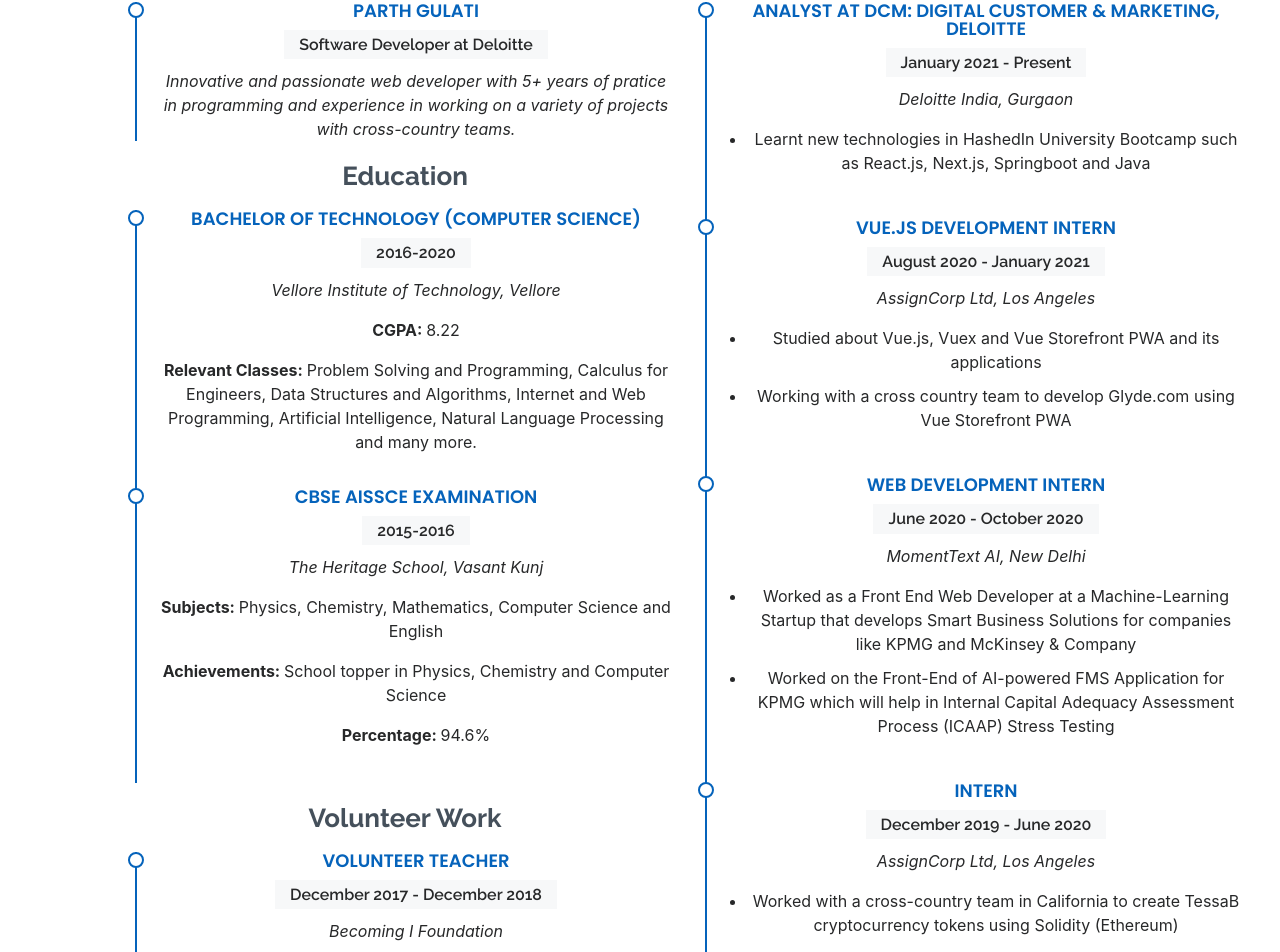
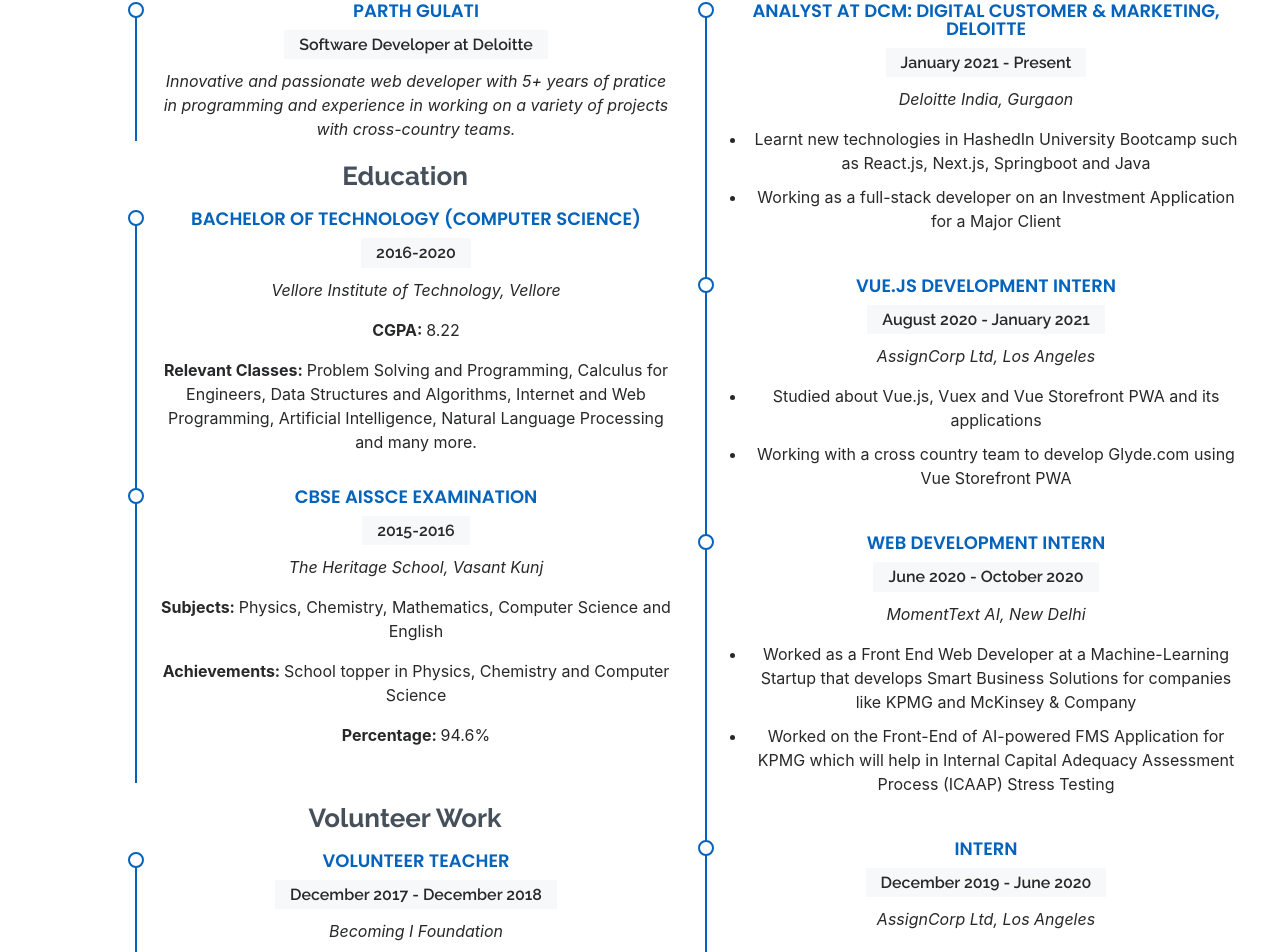
Before and after one commit to parth-gulati/parthgulati, a React (Create React App) app: page / in a window 1280 px wide. Shown: the part 2624-3576 px from the top of the page. Built offline with nearby package versions, Linux system fonts and the light colour scheme.

Commit message:
Added project on to the resumedata and displayed it on the page

```diff
--- a/src/ResumeData.js
+++ b/src/ResumeData.js
@@ -134,7 +134,7 @@
     period: "January 2021 - Present",
     location: "Deloitte India, Gurgaon",
     des1: "Learnt new technologies in HashedIn University Bootcamp such as React.js, Next.js, Springboot and Java",
-    des2: "Working as a full-stack developer on an Investment Application for a major bank",
+    des2: "Working as a full-stack developer on an Investment Application for a Major Client",
   },
 };
 
--- a/src/components/main/Resume.js
+++ b/src/components/main/Resume.js
@@ -79,6 +79,7 @@
                   </p>
                   <ul>
                     <li>{resumeData.ex5.des1}</li>
+                    <li>{resumeData.ex5.des2}</li>
                   </ul>
                 </div>
                 <div className="resume-item">
```
